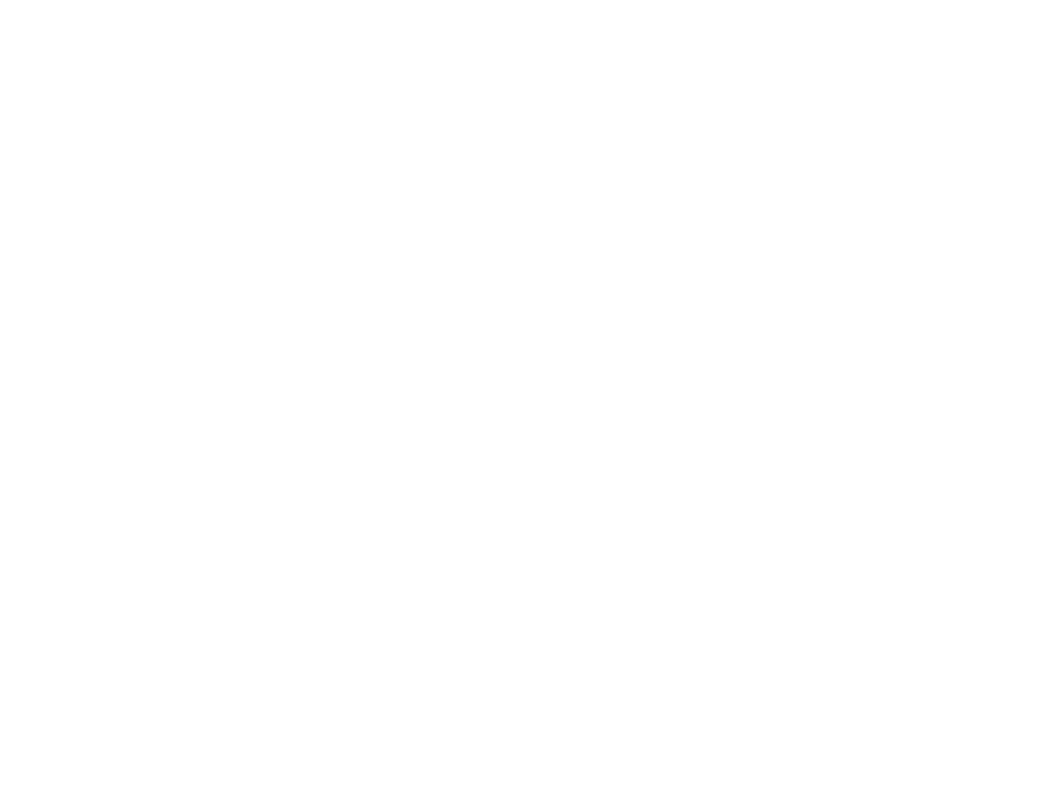
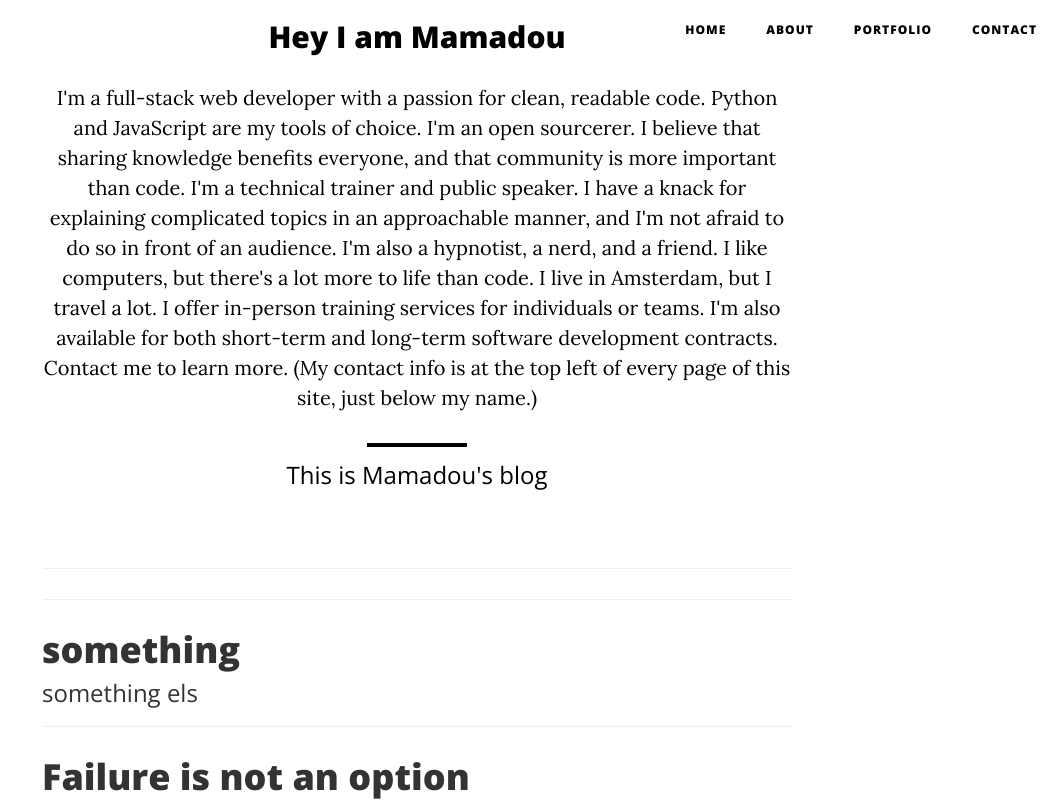
Before and after one commit to maktraore/maktraore.github.io, a website: page index.html in a window 1280 px wide. Shown: the top 801 px of the page, without its empty margins (223-1280 px from the left). Drawn offline with nearby package versions, Linux system fonts and the light colour scheme.

Commit message:
changed the index text color and padding

```diff
--- a/css/clean-blog.css
+++ b/css/clean-blog.css
@@ -6,7 +6,7 @@
 body {
   font-family: 'Lora', 'Times New Roman', serif;
   font-size: 20px;
-  color: #333333;
+  color: #080808;
 }
 p {
   line-height: 1.5;
@@ -43,7 +43,7 @@ hr.small {
   max-width: 100px;
   margin: 15px auto;
   border-width: 4px;
-  border-color: white;
+  border-color: black;
 }
 .navbar-custom {
   position: absolute;
@@ -74,7 +74,7 @@ hr.small {
     border-bottom: 1px solid transparent;
   }
   .navbar-custom .navbar-brand {
-    color: white;
+    color: black;
     padding: 20px;
   }
   .navbar-custom .navbar-brand:hover,
@@ -82,7 +82,7 @@ hr.small {
     color: rgba(255, 255, 255, 0.8);
   }
   .navbar-custom .nav li a {
-    color: white;
+    color: black;
     padding: 20px;
   }
   .navbar-custom .nav li a:hover,
@@ -157,14 +157,12 @@ hr.small {
 .intro-header .site-heading,
 .intro-header .post-heading,
 .intro-header .page-heading {
-  padding: 100px 0 50px;
-  color: white;
+  color: black;
 }
 @media only screen and (min-width: 768px) {
   .intro-header .site-heading,
   .intro-header .post-heading,
   .intro-header .page-heading {
-    padding: 150px 0;
   }
 }
 .intro-header .site-heading,
--- a/index.html
+++ b/index.html
@@ -69,7 +69,7 @@
 
     <!-- Page Header -->
     <!-- Set your background image for this header on the line below. -->
-    <header class="intro-header" style="">
+    <header class="intro-header" style="{color:black;}">
         <div class="container">
             <div class="row">
                 <div class="col-lg-8 col-lg-offset-2 col-md-10 col-md-offset-1">
```
